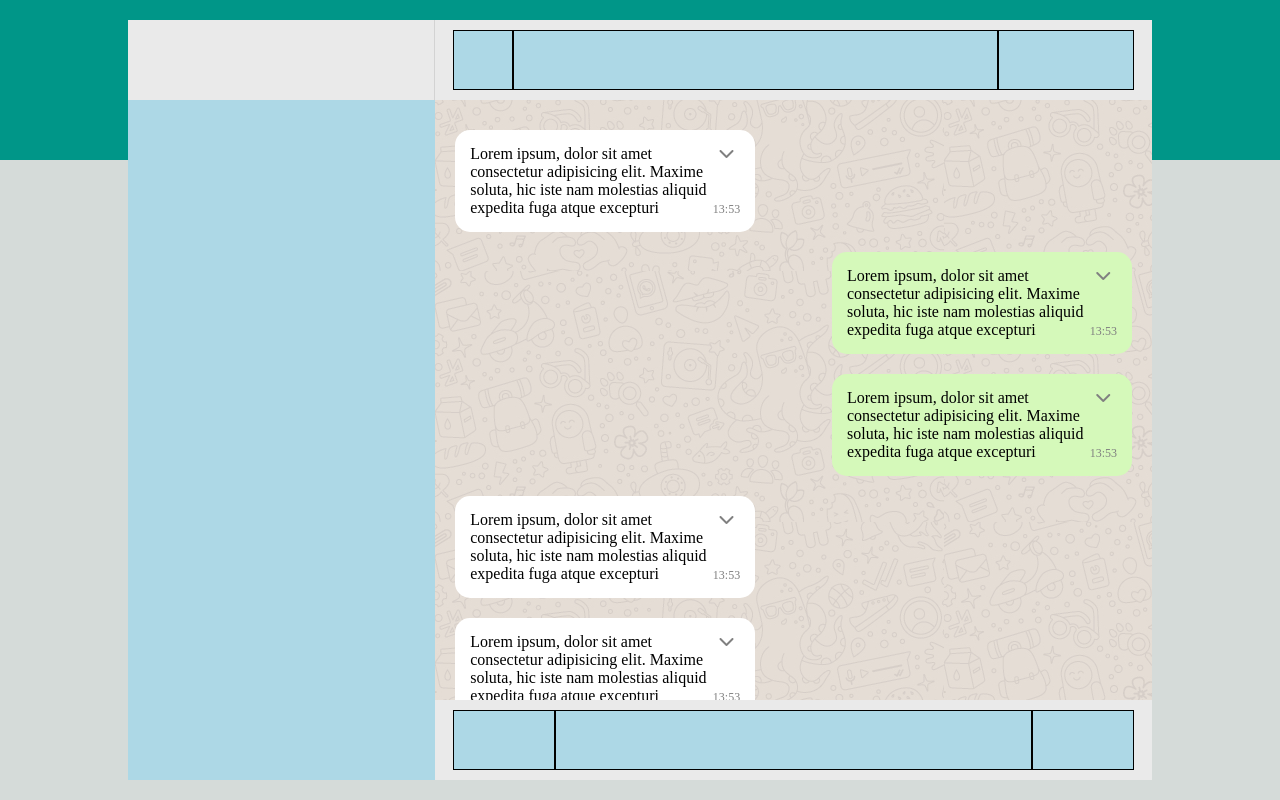
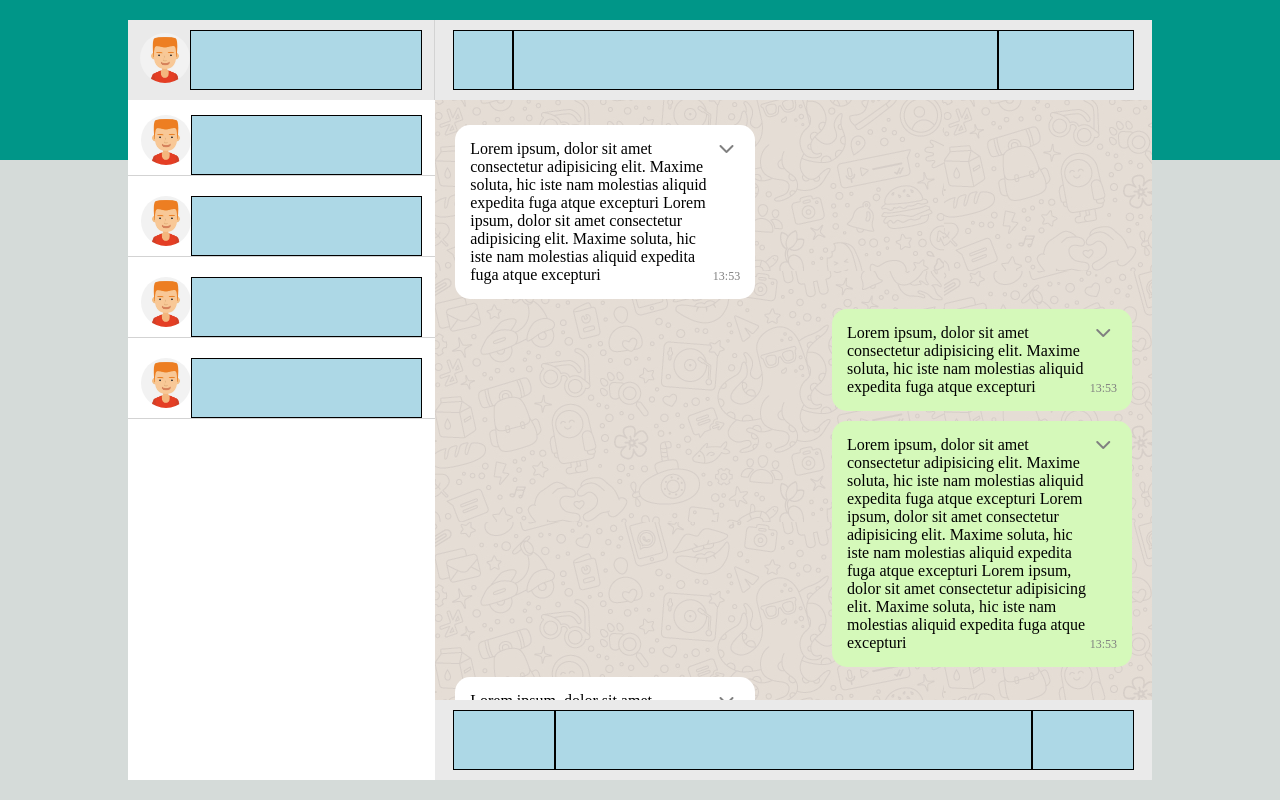
Before and after one commit to AleDiBernardo/html-css-boolzapp, a plain HTML site: page index.html in a window 1280 px wide. Drawn offline with Linux system fonts and the light colour scheme.

Commit message:
feat: contacts responsiveness done

```diff
--- a/css/responsive.css
+++ b/css/responsive.css
@@ -6,20 +6,21 @@
         display: flex;
     }
 
-    /* LEFT SECTION */
-    .left-section {
-        width: 30%;
+    /* NAV SECTION */
+    .nav-section {
+        display: flex;
+        width: 10%;
         height: 100%;
 
     }
 
-    /* RIGHT SECTION */
-    .right-section {
-        width: 70%;
+    /* CHAT SECTION */
+    .chat-section {
+        width: 90%;
     }
 
     /* Header Chat */
-    .right-section .icons {
+    .chat-section .icons {
         display: block;
         width: 20%;
     }
@@ -31,8 +32,6 @@
         width: 15%;
     }
 
-
-
 }
 
 @media screen and (min-width: 992px) {
@@ -41,6 +40,8 @@
         display: flex;
         justify-content: center;
         align-items: center;
+        background: linear-gradient(to bottom, var(--green-color), var(--green-color) 20%, #D5DBD9 50px, #D5DBD9);
+
     }
 
     /* MAIN SECTION */
@@ -48,4 +49,27 @@
         width: 80%;
         height: 95%;
     }
+
+    /* NAV SECTION */
+    .nav-section {
+        width: 30%;
+        height: 100%;
+
+    }
+
+    .nav-section .icons {
+        display: block;
+    }
+
+    /* CHAT SECTION */
+    .chat-section {
+        width: 70%;
+    }
+
+    /* CONTACT INFO */
+    .contact-info {
+        display: block;
+    }
+
+
 }
--- a/css/style.css
+++ b/css/style.css
@@ -25,7 +25,6 @@ img {
 
 body {
     height: 100vh;
-    background: linear-gradient(to bottom, var(--green-color), var(--green-color) 20%, #D5DBD9 50px, #D5DBD9);
 }
 
 /* MAIN SECTION */
@@ -39,16 +38,65 @@ main {
 
 
 
-/* LEFT SECTION */
-.left-section {
+/* NAV SECTION */
+.nav-section {
+    padding: 10px 0;
     position: relative;
-    background-color: lightblue;
+    display: none;
+    background-color: white;
 }
 
+.nav-section .container-95 {
+    margin: 0 auto;
+    background: transparent;
+}
 
+.nav-section .profile-pic > img{
+    border-radius: 50%;
+    width: 50px;
+}
 
-/* RIGHT SECTION */
-.right-section {
+.nav-section .icons {
+    display: none;
+    width: 80%;
+
+    /* debug */
+    height: 60px;
+    background-color: lightblue;
+    border: 1px solid black;
+}
+
+/* Contacts Container */
+.contacts-ctn {
+    width: 100%;
+    padding-top: 75px;
+
+    /* debug */
+    height: 100%;
+    /* background-color: lightcoral; */
+
+}
+
+/* User */
+.user {
+    width: 100%;
+    margin: 10px 0;
+    border-bottom: 1px solid lightgrey;
+}
+
+.contact-info {
+    display: none;
+    width: 75%;
+
+    /* debug */
+    height: 60px;
+    background-color: lightblue;
+    border: 1px solid black;
+
+}
+
+/* CHAT SECTION */
+.chat-section {
     position: relative;
     width: 100%;
     height: 100%;
@@ -57,9 +105,9 @@ main {
 
 
 /* HEADER CHAT AND FOOTER CHAT*/
-.right-section .hdr-chat,
-.left-section .hdr-chat,
-.right-section .ftr-chat{
+.chat-section .hdr-chat,
+.nav-section .hdr-chat,
+.chat-section .ftr-chat{
     position: absolute;
     z-index: 9999;
 
@@ -70,16 +118,16 @@ main {
     background-color: var(--gray-color);
 }
 
-.right-section .hdr-chat,
-.left-section .hdr-chat {
+.chat-section .hdr-chat,
+.nav-section .hdr-chat {
     top: 0;
     left: 0;
 }
 
 /* Right Section Header */
-.right-section .profile-pic,
-.right-section .chat-info,
-.right-section .icons {
+.chat-section .profile-pic,
+.chat-section .chat-info,
+.chat-section .icons {
 
     /* debug */
     height: 60px;
@@ -87,22 +135,22 @@ main {
     background-color: lightblue;
 }
 
-.right-section .chat-info {
+.chat-section .chat-info {
     flex-grow: 1;
 }
 
-.right-section .profile-pic {
+.chat-section .profile-pic {
     max-width: 20%;
     aspect-ratio: 1;
 }
 
-.right-section .icons {
+.chat-section .icons {
     display: none;
 }
 /* -------------------------------------------------------------------------- */
 
 /* Left Section Header*/
-.left-section .hdr-chat {
+.nav-section .hdr-chat {
     border-right: 1px solid lightgrey;
 }
 /* -------------------------------------------------------------------------- */
@@ -129,7 +177,7 @@ main {
 
 .your-message,
 .my-message {
-    padding: 10px 0;
+    padding: 5px 0;
 }
 
 .my-message {
@@ -167,7 +215,7 @@ main {
 /* -------------------------------------------------------------------------- */
 
 /* FOOTER CHAT */
-.right-section .ftr-chat{
+.chat-section .ftr-chat{
     position: absolute;
     bottom: 0;
     left: 0;
@@ -201,6 +249,10 @@ main {
     display: flex;
 }
 
+.col-dir {
+    flex-direction: column;
+}
+
 .just-cont-sbtw {
     justify-content: space-between;
 }
--- a/index.html
+++ b/index.html
@@ -24,16 +24,49 @@
     <!-- MAIN -->
     <main>
 
-        <!-- LEFT SECTION -->
-        <section class="left-section">
-            <header class="hdr-chat">
-                <div class="container-95"></div>
+        <!-- NAV SECTION -->
+        <section class="nav-section">
+            <header class="flex hdr-chat just-cont-center">
+                <div class="flex container-95 align-center just-cont-center">
+                    <div class="profile-pic">
+                        <img src="img/avatar_1.jpg" alt="">
+                    </div>
+                    <div class="icons"></div>
+
+                </div>
             </header>
+            <div class="flex contacts-ctn col-dir align-center">
+                <div class="flex user just-cont-center">
+                    <div class="profile-pic">
+                        <img src="img/avatar_1.jpg" alt="">
+                    </div>
+                    <div class="contact-info"></div>
+                </div>
+                <div class="flex user just-cont-center">
+                    <div class="profile-pic">
+                        <img src="img/avatar_1.jpg" alt="">
+                    </div>
+                    <div class="contact-info"></div>
+                </div>
+                <div class="flex user just-cont-center">
+                    <div class="profile-pic">
+                        <img src="img/avatar_1.jpg" alt="">
+                    </div>
+                    <div class="contact-info"></div>
+                </div>
+                <div class="flex user just-cont-center">
+                    <div class="profile-pic">
+                        <img src="img/avatar_1.jpg" alt="">
+                    </div>
+                    <div class="contact-info"></div>
+                </div>
+
+            </div>
         </section>
-        <!-- /LEFT SECTION -->
+        <!-- /NAV SECTION -->
 
-        <!-- RIGHT SECTION -->
-        <section class="right-section">
+        <!-- CHAT SECTION -->
+        <section class="chat-section">
 
 
             <!-- HEADER CHAT -->
@@ -54,6 +87,9 @@
                             <div class="text">
                                 Lorem ipsum, dolor sit amet consectetur adipisicing elit. Maxime soluta, hic iste nam
                                 molestias aliquid expedita fuga atque excepturi
+                                Lorem ipsum, dolor sit amet consectetur adipisicing elit. Maxime soluta, hic iste nam
+                                molestias aliquid expedita fuga atque excepturi
+
                             </div>
                             <div class="flex select align-center just-cont-sbtw">
                                 <i class="fa-solid fa-chevron-down"></i>
@@ -78,6 +114,10 @@
                             <div class="text">
                                 Lorem ipsum, dolor sit amet consectetur adipisicing elit. Maxime soluta, hic iste nam
                                 molestias aliquid expedita fuga atque excepturi
+                                Lorem ipsum, dolor sit amet consectetur adipisicing elit. Maxime soluta, hic iste nam
+                                molestias aliquid expedita fuga atque excepturi
+                                Lorem ipsum, dolor sit amet consectetur adipisicing elit. Maxime soluta, hic iste nam
+                                molestias aliquid expedita fuga atque excepturi
                             </div>
                             <div class="flex select align-center just-cont-sbtw">
                                 <i class="fa-solid fa-chevron-down"></i>
@@ -88,6 +128,8 @@
                     <div class="flex your-message">
                         <div class="flex message">
                             <div class="text">
+                                Lorem ipsum, dolor sit amet consectetur adipisicing elit. Maxime soluta, hic iste nam
+                                molestias aliquid expedita fuga atque excepturi
                                 Lorem ipsum, dolor sit amet consectetur adipisicing elit. Maxime soluta, hic iste nam
                                 molestias aliquid expedita fuga atque excepturi
                             </div>
@@ -153,7 +195,7 @@
 
 
         </section>
-        <!-- /RIGHT SECTION -->
+        <!-- /CHAT SECTION -->
 
     </main>
     <!-- /MAIN -->
```
